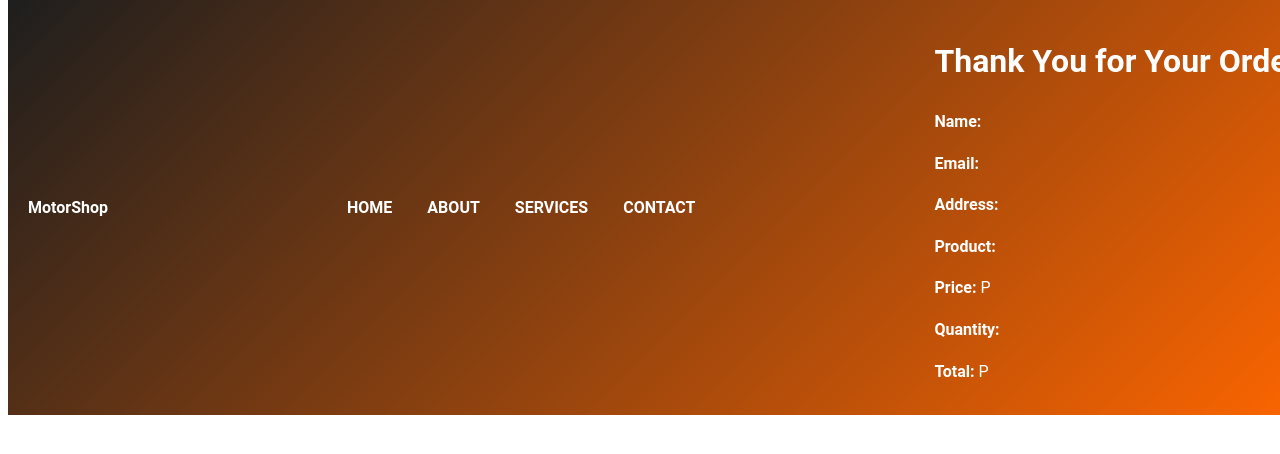
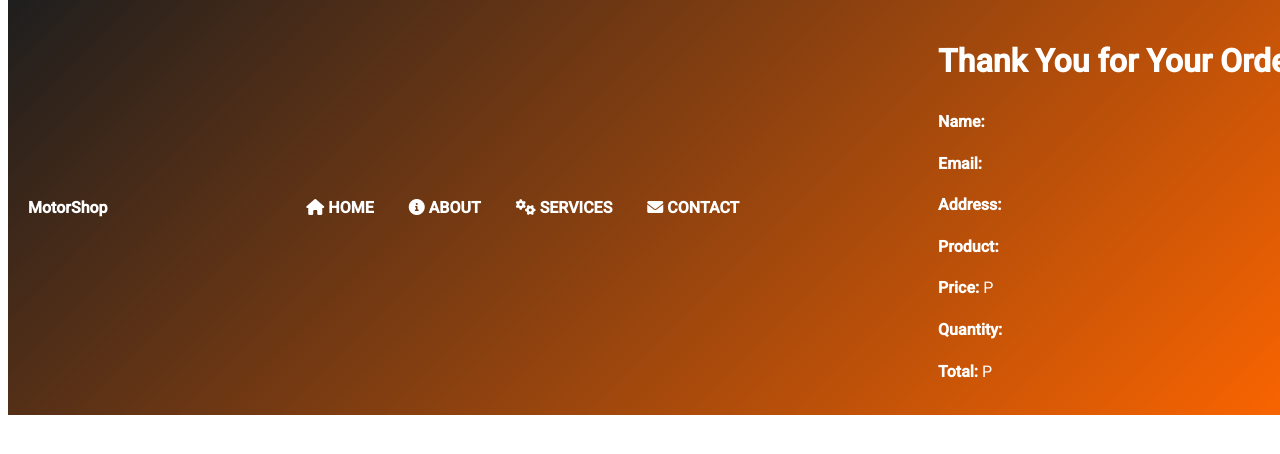
Before and after one commit to w3bcl4ss/san, a plain HTML site: page thanks.html in a window 1280 px wide. Drawn offline with Linux system fonts and the light colour scheme.

Commit message:
Update thanks.html

```diff
--- a/thanks.html
+++ b/thanks.html
@@ -4,7 +4,8 @@
     <meta charset="UTF-8">
     <meta name="viewport" content="width=device-width, initial-scale=1.0">
     <title>Thank You</title>
-    <link href="https://fonts.googleapis.com/css2?family=Dancing+Script&display=swap" rel="stylesheet">
+     <link href="https://fonts.googleapis.com/css2?family=Roboto:wght@300;400;500&display=swap" rel="stylesheet">
+    <link rel="stylesheet" href="https://cdnjs.cloudflare.com/ajax/libs/font-awesome/6.0.0-beta3/css/all.min.css">
     <style>
         body {
              height: 100%;
```
